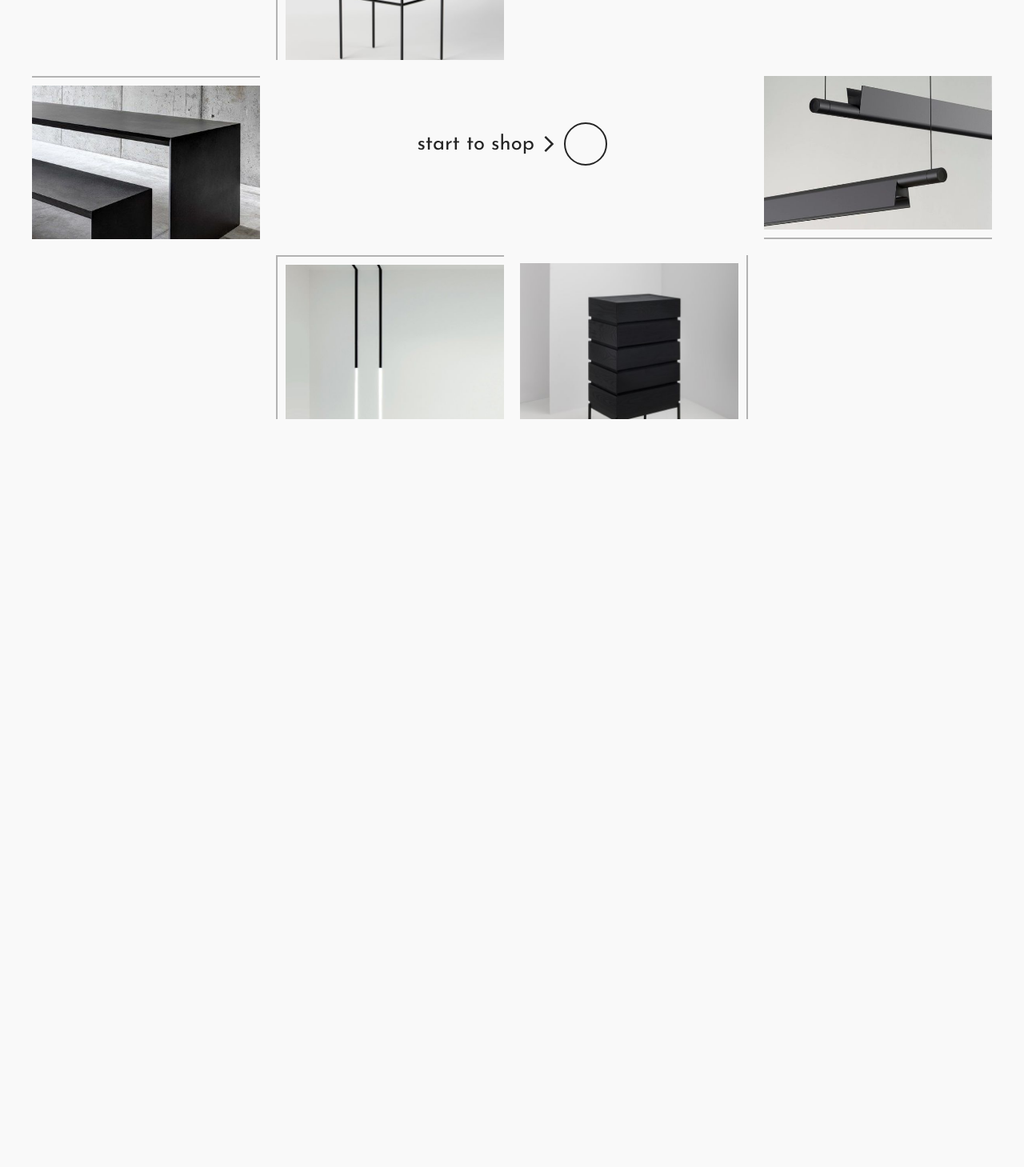
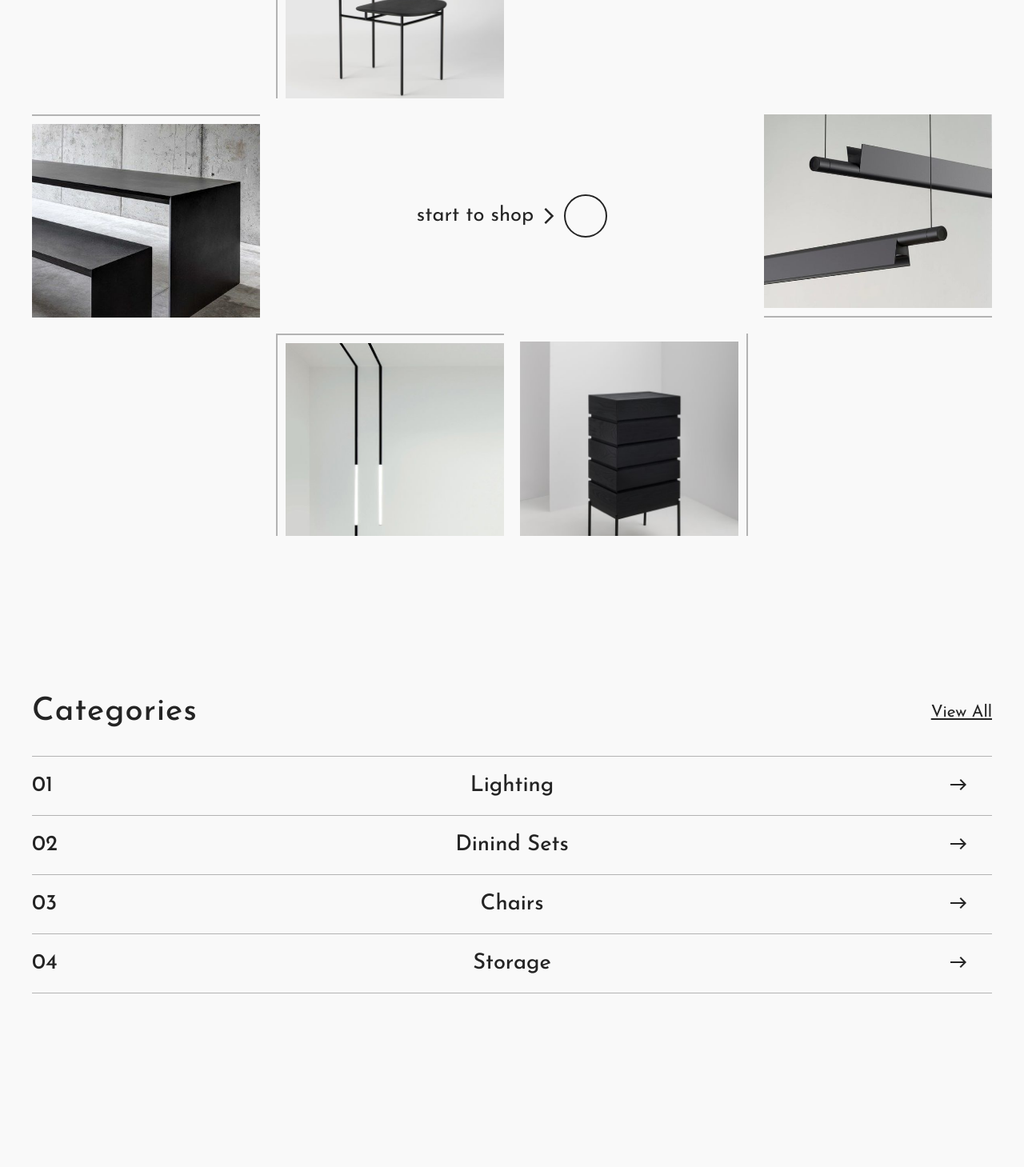
Before and after one commit to iOllaph/ShoppingCart_Angular_20_ON_HOLD, an Angular app: page / in a window 1280 px wide. Shown: the part 260-1719 px from the top of the page at 80% size. Before the commit the page ends 814 px from the top, so only its background shows below. Built offline with nearby package versions, Linux system fonts and the light colour scheme.

Commit message:
Added categories section

```diff
--- a/src/app/home/home.component.html
+++ b/src/app/home/home.component.html
@@ -1,3 +1,4 @@
+
 <div class="home-wrapper">
 
         <div class="home-column-chair">
@@ -7,6 +8,15 @@
         <div class="home-column-dining-sets">
             <img src="../assets/dining-sets/dining-sets-1.jpg" >
         </div>
+
+        <div class="go-to-shop">
+            <a class="go-to-shop-span">start to shop</a>
+            <span class="material-symbols-outlined">
+                arrow_forward_ios
+            </span>
+            <div class="go-to-shop-circle"></div>
+        </div>
+
 
         <div class="home-column-lighting-1">
             <img src="../assets/lighting/lighting-2.jpg" >
@@ -20,12 +30,80 @@
             <img src="../assets/storage/storage-3.jpg" >
         </div>
 
-    <div class="go-to-shop">
-        <span class="go-to-shop-span">start to shop</span>
+
+</div>
+
+<div class="categories-wrapper">
+
+        <div class="categories-view-all">
+            <span class="categories">Categories</span>
+            <span class="view-all">View All</span>
+
+        </div>
+        <div [ngClass]="{'categories-row-expanded': lightingExpanded,'categories-row':lightingNormal ,}" (click)=" toggleCategoriesRow(0)" >
+            <span class="categorie-number">01</span>
+            <span class="categorie-title" >Lighting</span>
             <span class="material-symbols-outlined">
-            arrow_forward_ios
+                 {{ navLighting }}
             </span>
-        <div class="go-to-shop-circle"></div>
+            <div [ngStyle]="{display: subcategories}" class="sub-categories" >
+                <span>chandeliers</span><br>
+                <span>wall sconces</span><br>
+                <span>table lamps</span><br>
+                <span>pendant lights</span><br>
+                <span>spot lights</span><br>
+                <span>cabinet lights</span>
+            </div>
+        </div>
+        <div [ngClass]="{'categories-row-expanded': diningSetsExpanded,'categories-row': diningSetsNormal}" (click)=" toggleCategoriesRow(1)" >
+            <span class="categorie-number">02</span>
+            <span class="categorie-title">Dinind Sets</span>
+            <span class="material-symbols-outlined">
+                {{ navDiningSets }}
+            </span>
+            <div [ngStyle]="{display: subcategories}" class="sub-categories" >
+                <span>formal</span><br>
+                <span>mordern</span><br>
+                <span>rustic</span><br>
+                <span>outdoor  </span><br>
+                <span>small-space</span><br>
+                <span>counter-height</span>
             </div>
 
         </div>
+        <div [ngClass]="{'categories-row-expanded': chairsExpanded,'categories-row':chairsNormal }" (click)=" toggleCategoriesRow(2)" >
+            <span class="categorie-number">03</span>
+            <span class="categorie-title">Chairs</span>
+            <span class="material-symbols-outlined">
+                {{ navChairs }}
+            </span>
+            <div [ngStyle]="{display: subcategories}" class="sub-categories" >
+                <span>accent </span><br>
+                <span>recliners</span><br>
+                <span>office</span><br>
+                <span>rocking </span><br>
+                <span>dining</span><br>
+                <span>lounge</span>
+            </div>
+
+        </div>
+        <div [ngClass]="{'categories-row-expanded': storageExpanded ,'categories-row':storageNormal}" (click)=" toggleCategoriesRow(3)" >
+            <span class="categorie-number">04</span>
+            <span class="categorie-title">Storage</span>
+            <span class="material-symbols-outlined">
+                {{ navStorage }}
+            </span>
+            <div [ngStyle]="{display: subcategories}" class="sub-categories" >
+                <span>shelving units</span><br>
+                <span>bookcases</span><br>
+                <span>cabinets</span><br>
+                <span>storage benches</span><br>
+                <span>baskets </span><br>
+                <span>closet systems</span>
+            </div>
+        </div>
+</div>
+
+<app-latest-collection></app-latest-collection>
+
+<app-brands></app-brands>
--- a/src/app/home/home.component.scss
+++ b/src/app/home/home.component.scss
@@ -2,12 +2,19 @@ img {
     cursor: pointer;
 }
 
+a {
+    text-decoration: none;
+}
+
+
+
+
 .home-wrapper {
-
+    margin-bottom: 200px;
     user-select: none;
     position: relative;
     margin-top: 50px;
-    height: calc(88vh - 50px);
+    height: 800px;
     width: 100%;
     display: grid;
     justify-content: center;
@@ -21,7 +28,7 @@ img {
         border-color: var(--home-border-image);
         grid-row: 1;
         grid-column: 2;
-        overflow: hidden;
+
 
         img {
 
@@ -172,21 +179,24 @@ img {
 
     .go-to-shop {
 
-        height: 100px;
-        width: 250px;
         font-size: 1.6rem;
+        grid-row: 2;
+        grid-column: 2;
+        grid-column-end: 2 span;
+
         display: flex;
-        justify-content: space-evenly;
+        justify-content: center;
+        gap: 7px;
         align-items: center;
-        position: fixed;
-        top: 55%;
-        left: 50%;
-        transform: translate(-50%, -50%);
         cursor: pointer;
         color: var(--letter-color);
+        overflow: visible;
+
+
 
         .go-to-shop-span {
 
+            color: var(--letter-color);
             transition: 0.3s;
 
         }
@@ -202,7 +212,7 @@ img {
 
     }
 
-    @keyframes slide-out {
+    @keyframes slide-out-arrow {
         from {
             transform: translateX(45px);
         }
@@ -213,7 +223,7 @@ img {
         }
     }
 
-    @keyframes slide-in {
+    @keyframes slide-in-arrow {
         from {
             transform: translateX(0px);
         }
@@ -227,7 +237,7 @@ img {
 
     .go-to-shop:hover .material-symbols-outlined {
 
-        animation: slide-in 0.3s ease-in-out forwards;
+        animation: slide-in-arrow 0.3s ease-in-out forwards;
 
     }
 
@@ -239,8 +249,172 @@ img {
 
     .go-to-shop:not(:hover) .material-symbols-outlined {
 
-        animation: slide-out 0.3s ease-in-out forwards;
+        animation: slide-out-arrow 0.3s ease-in-out forwards;
 
     }
 
 }
+
+.categories-wrapper {
+    user-select: none;
+    margin-bottom: 100px;
+    min-height: 355px;
+    width: 100%;
+    display: grid;
+    grid-auto-rows: min-content;
+
+    .categories-row {
+        min-height: 50px;
+        display: grid;
+        align-items: flex-start;
+        padding-top: 23px;
+        grid-template-columns: repeat(3, 1fr);
+        border-bottom: 1px solid;
+        border-color: var(--home-border-image);
+        animation: slide-out 0.6s ease-in-out;
+        cursor: pointer;
+
+
+    }
+
+    .categories-row-expanded {
+
+        grid-template-columns: repeat(3, 1fr);
+        display: grid;
+        padding-top: 23px;
+        height: 270px;
+        border-bottom: 1px solid;
+        border-color: var(--home-border-image);
+        gap: 20px;
+        position: relative;
+        animation: slide-in 0.3s ease-in-out;
+        cursor: pointer;
+        color: var(--letter-color);
+
+        .sub-categories {
+            color: var(--letter-color);
+            position: absolute;
+            top: 23%;
+            left: 47.5%;
+            width: 106px;
+            opacity: 1;
+            display: grid !important;
+            animation: appear 0.6s ease-in-out;
+
+            span {
+
+                font-weight: 500;
+                cursor: pointer;
+            }
+
+            span:hover {
+
+                text-decoration: underline;
+                text-decoration-color: var(--home-border-image);
+                transition: 0.5 ease-in-out;
+            }
+        }
+
+        @keyframes slide-in {
+            from {
+                height: 0;
+            }
+
+            to {
+                height: 270px;
+
+            }
+        }
+
+        @keyframes slide-out {
+            from {
+                height: 270px;
+            }
+
+            to {
+                height: 0px;
+
+            }
+
+
+        }
+
+        @keyframes appear {
+
+            from {
+
+                opacity: 0;
+
+            }
+
+            to {
+
+                opacity: 1;
+
+            }
+        }
+
+    }
+
+
+
+
+    .categories-view-all {
+
+        display: grid;
+        align-items: center;
+        grid-template-columns: repeat(2, 1fr);
+        border-bottom: 1px solid;
+        border-color: var(--home-border-image);
+        padding-bottom: 35px;
+
+
+        .categories {
+            color: var(--letter-color);
+            letter-spacing: 1px;
+            font-size: 2.5rem;
+            font-weight: 500;
+
+        }
+
+        .view-all {
+            color: var(--letter-color);
+            font-size: 1.3rem;
+            display: flex;
+            justify-content: flex-end;
+            text-decoration: underline;
+
+
+        }
+
+
+
+    }
+
+    .categorie-title {
+        color: var(--letter-color);
+        display: flex;
+        justify-content: center;
+        font-size: 1.7rem;
+        font-weight: 500;
+
+    }
+
+    .material-symbols-outlined {
+
+        color: var(--letter-color);
+        display: flex;
+        justify-content: flex-end;
+        margin-right: 30px;
+
+
+    }
+
+    .categorie-number {
+
+        font-size: 1.7rem;
+        font-weight: 500;
+        color: var(--letter-color);
+    }
+
+}
```
Lines whose indentation alone changed are shown as unchanged.
